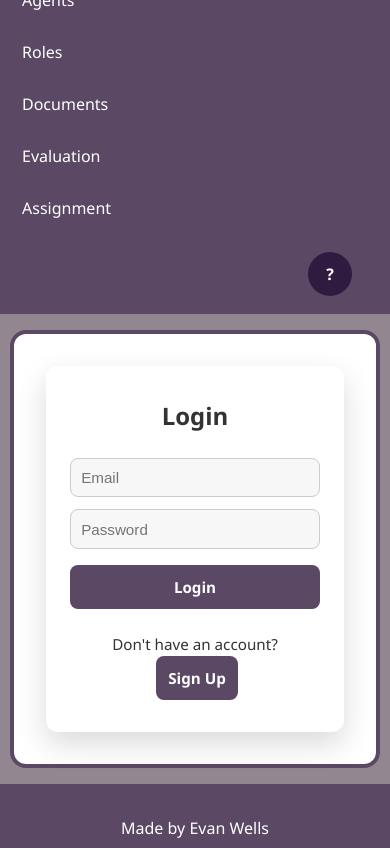
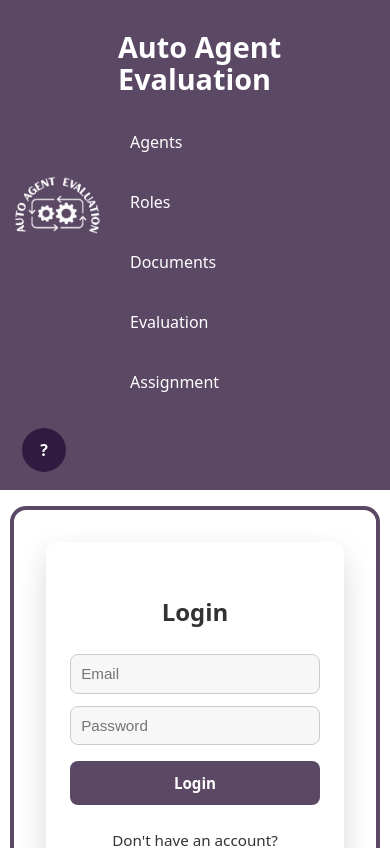
Before and after one commit to ppurple12/Summer2025, a React (Vite) app in the folder agent_evaluation_nlp/frontend/: page /login in a window 390 px wide. Shown: the top 848 px of the page. Built offline with nearby package versions, Linux system fonts and the light colour scheme.

Commit message:
Update app.css

```diff
--- a/agent_evaluation_nlp/frontend/src/styles/app.css
+++ b/agent_evaluation_nlp/frontend/src/styles/app.css
@@ -1,17 +1,9 @@
 * {
   box-sizing: border-box;
-  margin: 0;
-  padding: 0;
 }
-
 html, body {
-  font-family: 'Segoe UI', Tahoma, Geneva, Verdana, sans-serif;
-  background-color: #928690;
-  color: black;
-  height: 100%;
-  width: 100%;
+  overflow-x: hidden;
 }
-
 /* Layout Wrappers */
 .app-wrapper {
   display: flex;
@@ -42,29 +34,22 @@ html, body {
 
 /* Header/Navbar */
 .navbar {
+  display: flex;
+  flex-wrap: wrap;  /* important for responsiveness */
+  justify-content: space-between;
+  align-items: center;
+  padding: 16px 24px;
   background-color: #5a4864;
   color: white;
-  padding: 16px 24px;
-  display: flex;
-  justify-content: space-between;
-  align-items: center;
-  flex-wrap: wrap;
+  width: 100%;
+  box-sizing: border-box;
 }
 
-.navbar-left {
+.navbar-left, .navbar-right {
   display: flex;
+  flex-wrap: wrap;
   align-items: center;
   gap: 1rem;
-}
-
-.logo-icon {
-  width: 120px;
-  height: auto;
-}
-
-.title-section {
-  display: flex;
-  flex-direction: column;
 }
 
 .app-title {
@@ -72,12 +57,6 @@ html, body {
   font-weight: bold;
 }
 
-.nav-links {
-  display: flex;
-  gap: 1rem;
-  margin-top: 0.25rem;
-  flex-wrap: wrap;
-}
 
 .nav-link {
   color: white;
@@ -91,10 +70,25 @@ html, body {
   background-color: #2f1b40;
 }
 
-.navbar-right {
+.logo-icon {
+  max-width: 120px;
+  height: auto;
+}
+
+.title-section {
+  min-width: 0;
+  flex: 1;
   display: flex;
-  align-items: center;
-  gap: 1rem;
+  flex-direction: column;
+  flex-wrap: wrap;
+  overflow: hidden;
+}
+
+.nav-links {
+  display: flex;
+  flex-wrap: wrap;
+  gap: 0.75rem;
+  margin-top: 0.25rem;
 }
 
 .avatar {
@@ -171,35 +165,25 @@ footer.footer-section {
 @media (max-width: 768px) {
   .navbar {
     flex-direction: column;
-    align-items: flex-start;
+    align-items: stretch;
     padding: 12px;
     gap: 1rem;
   }
 
-  .navbar-left {
-    flex-direction: column;
-    align-items: flex-start;
+  .navbar-left, .navbar-right {
     width: 100%;
-  }
-
-  .title-section {
-    width: 100%;
+    justify-content: space-between;
   }
 
   .nav-links {
     flex-direction: column;
     width: 100%;
-    gap: 0.5rem;
-    margin-top: 0.5rem;
   }
 
   .nav-link {
     width: 100%;
-    padding: 10px;
-  }
-
-  .navbar-right {
-    align-self: flex-end;
+    padding: 0.75rem;
+    box-sizing: border-box;
   }
 
   .app-title {
```
